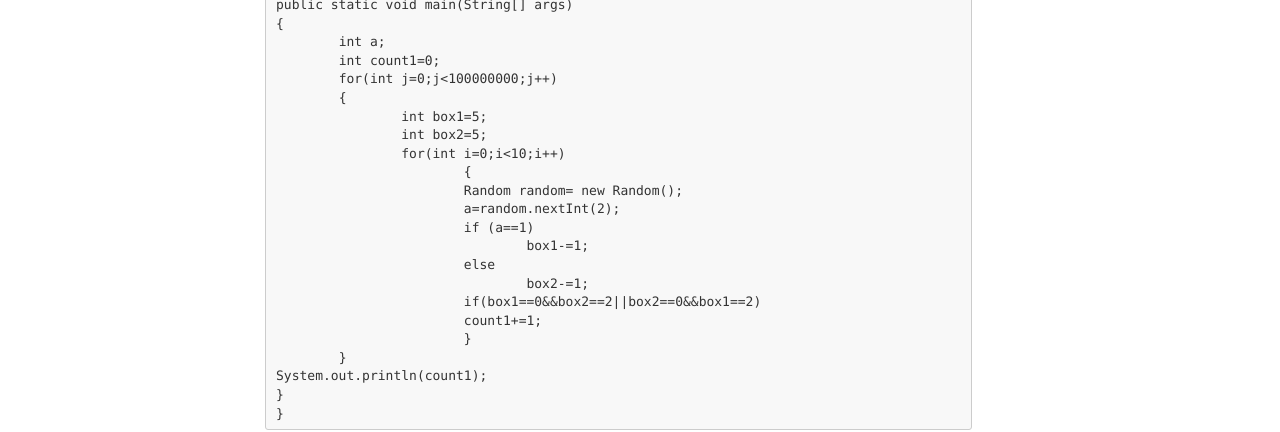
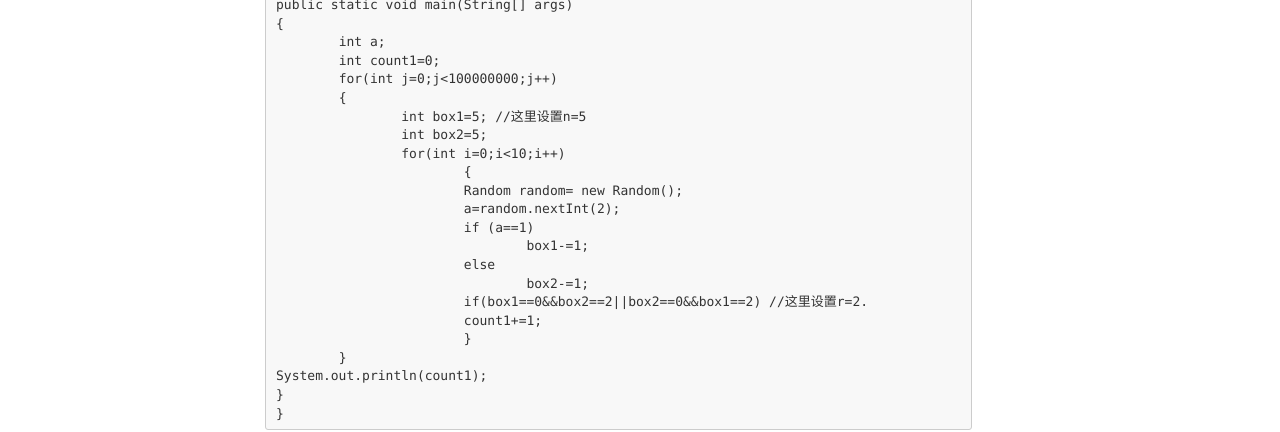
Before and after one commit to Amorous77/Amorous77.github.io, a Jekyll site: the page built from _posts/2018-10-01-概率论习题1.33.markdown, in a window 1280 px wide. Shown: the part 742-1174 px from the top of the page. Built offline with Jekyll 4.4.1, drawn with Linux system fonts in a browser that asks for light colours; nearby versions of some CDN libraries; comment, search, counter and statistics services are not loaded; some of the changed text lies outside the part shown.

Commit message:
statement

```diff
--- a/_posts/2018-10-01-概率论习题1.33.markdown
+++ b/_posts/2018-10-01-概率论习题1.33.markdown
@@ -27,7 +27,7 @@ public static void main(String[] args)
 	int count1=0;
 	for(int j=0;j<100000000;j++)
 	{
-		int box1=5;
+		int box1=5; //这里设置n=5
 		int box2=5;
 		for(int i=0;i<10;i++)
 			{
@@ -37,7 +37,7 @@ public static void main(String[] args)
 				box1-=1;
 			else
 				box2-=1;
-			if(box1==0&&box2==2||box2==0&&box1==2)
+			if(box1==0&&box2==2||box2==0&&box1==2) //这里设置r=2.
 			count1+=1;
 			}
 	}
```
